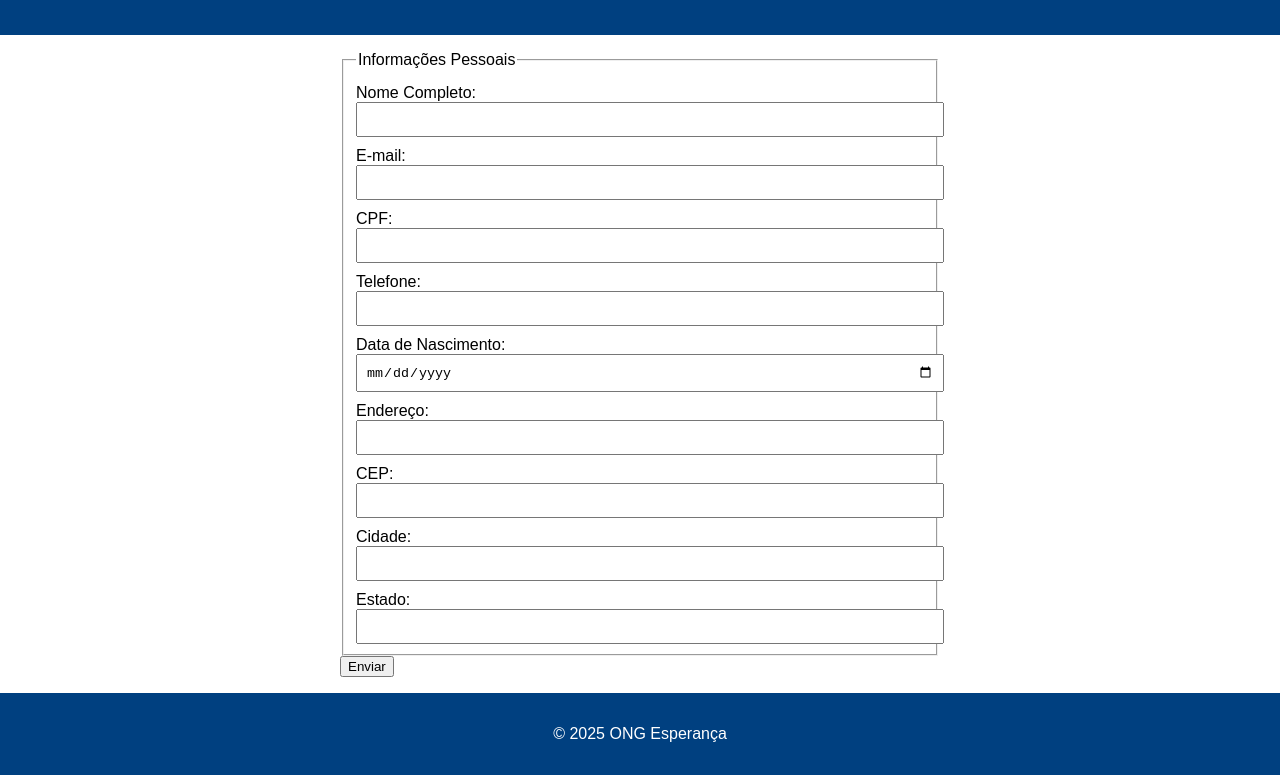
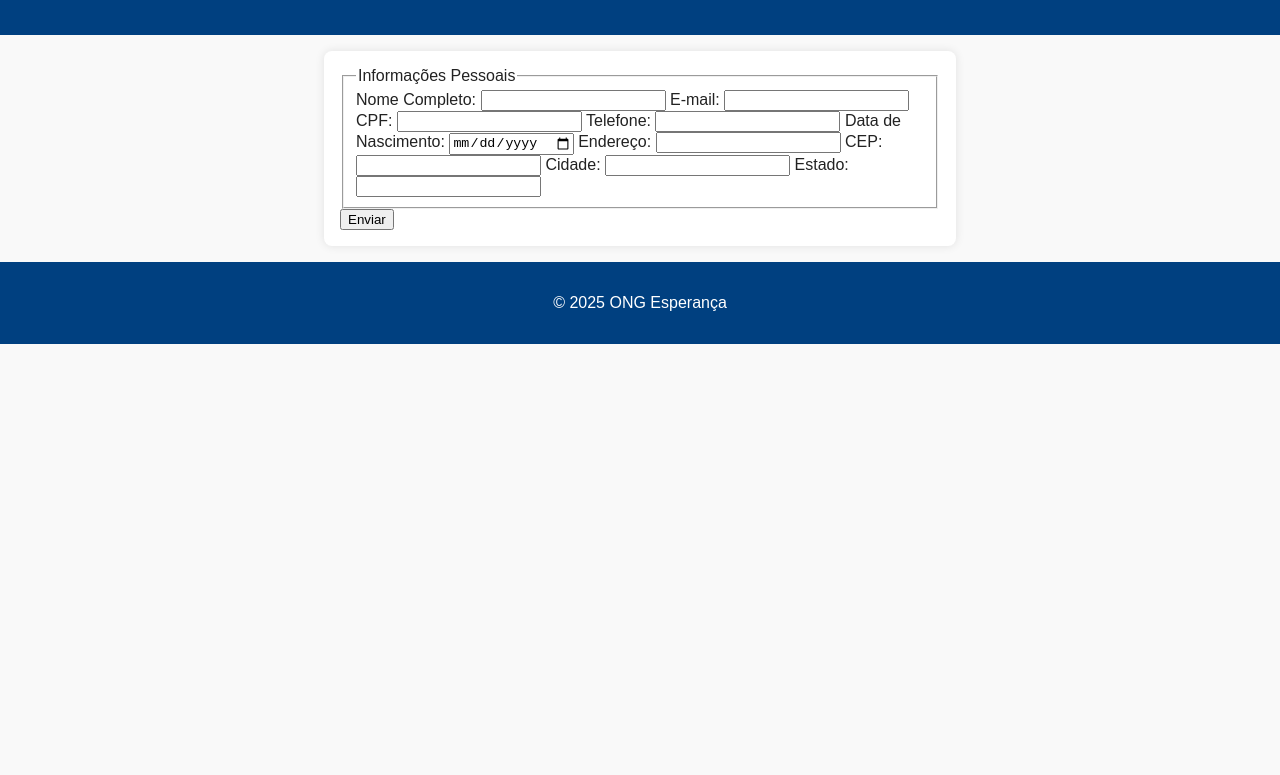
Before and after one commit to The-Darkar/plataforma-ong, a plain HTML site: page cadastro.html in a window 1280 px wide. Shown: the part 77-852 px from the top of the page. After the commit the page ends 800 px from the top, so only its background shows below. Drawn offline with Linux system fonts and the light colour scheme.

Commit message:
Enhance body and form styles in CSS
Added background color and text color to body. Updated form styles with padding, background color, border radius, and box shadow.

```diff
--- a/css/style.css
+++ b/css/style.css
@@ -2,6 +2,8 @@ body {
   font-family: Arial, sans-serif;
   margin: 0;
   padding: 0;
+  background-color: #f9f9f9;
+  color: #222;
 }
 
 header, footer {
@@ -28,22 +30,7 @@ main {
 form {
   max-width: 600px;
   margin: auto;
-}
-
-label {
-  display: block;
-  margin-top: 10px;
-}
-
-input {
-  width: 100%;
-  padding: 8px;
-}
-
-img {
-  width: 600px;
-  max-width: 100%;
-  height: auto;
-  display: block;
-  margin: 20px auto;
-}
+  padding: 1em;
+  background-color: #fff;
+  border-radius: 8px;
+  box-shadow: 0 0 10px rgba(0,0,0,0.1);
```
